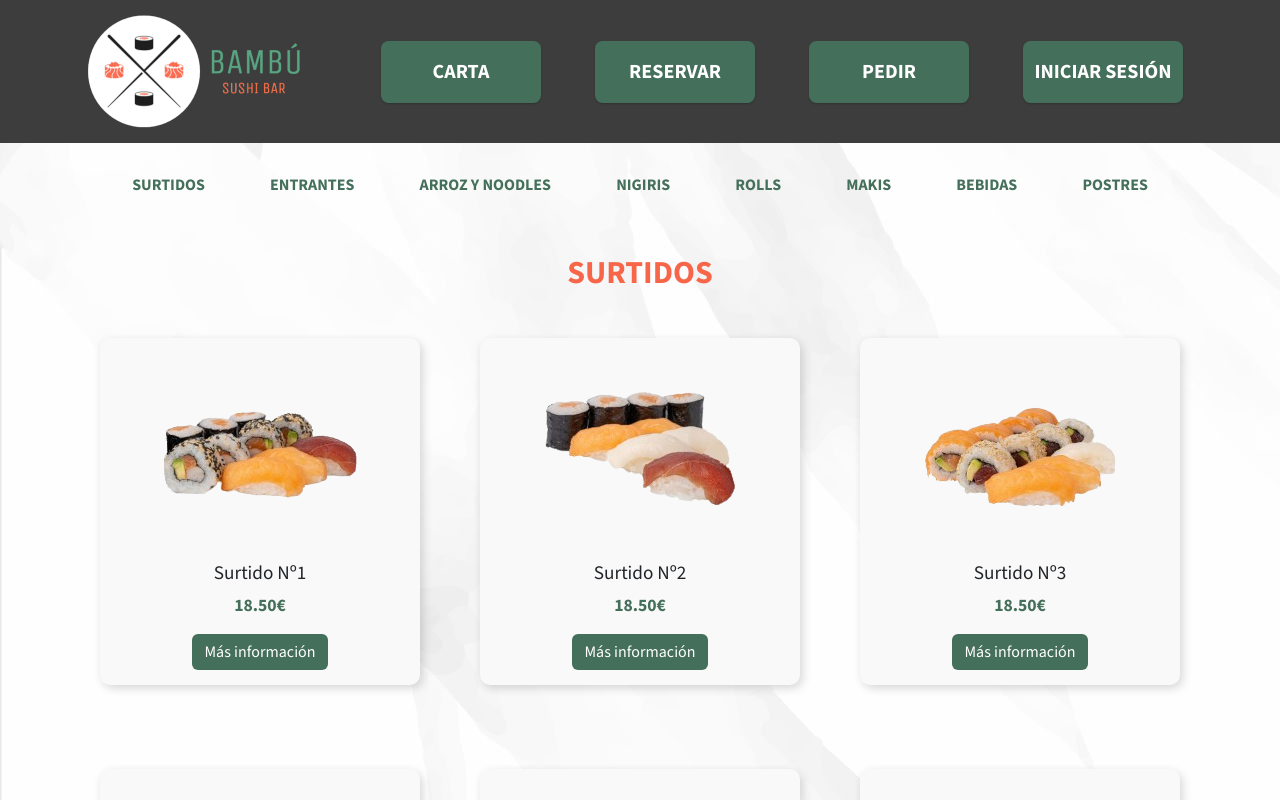
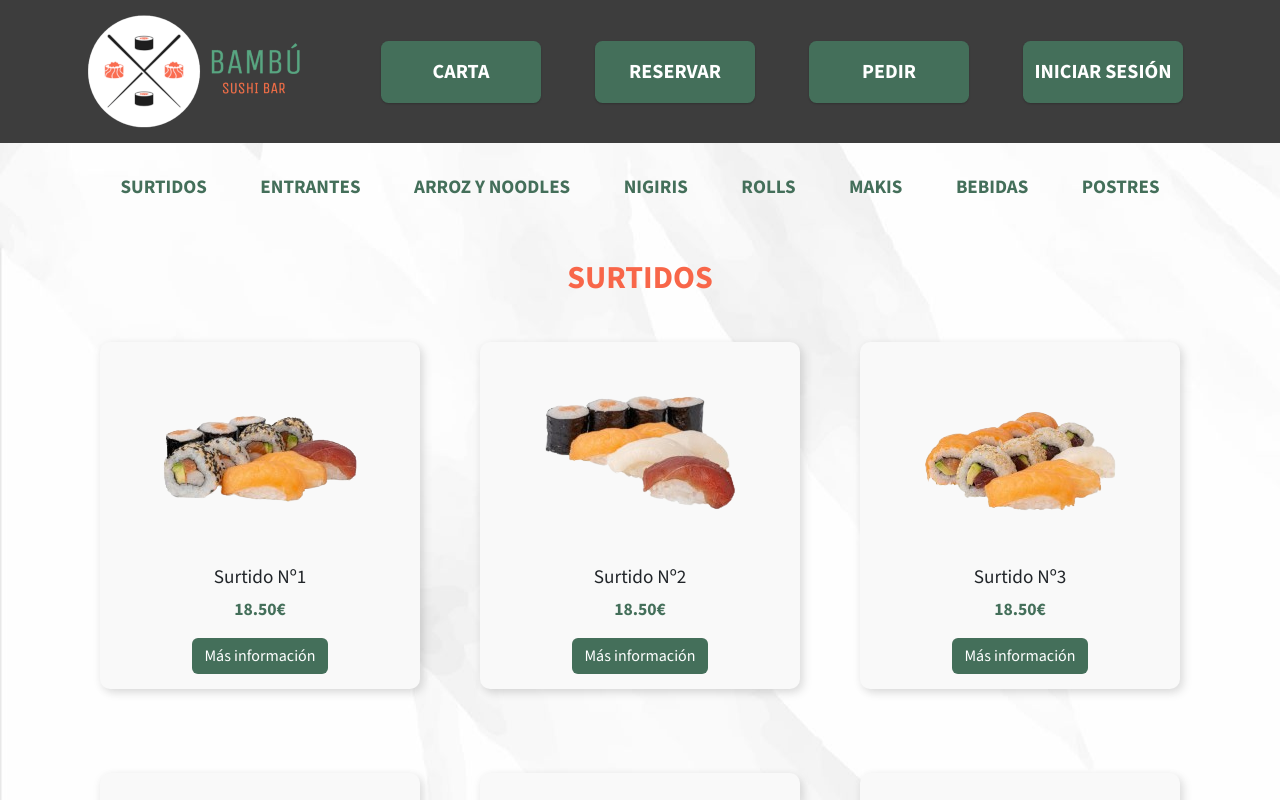
Before and after one commit to CarlosGM2005/Bambu, an Angular app: page /carta in a window 1280 px wide. Shown: the top 800 px of the page. Built offline with nearby package versions, Linux system fonts and the light colour scheme.

Commit message:
ajustes tamaño letras

```diff
--- a/src/app/carrito-compra/carrito-compra.component.scss
+++ b/src/app/carrito-compra/carrito-compra.component.scss
@@ -35,6 +35,7 @@ $terciary-color: #F86649;
     display: inline-block;
     position: relative;
     font-weight: bold;
+    font-size: 19px;
 }
 
 .nav-link:after{
--- a/src/app/carta/carta.component.scss
+++ b/src/app/carta/carta.component.scss
@@ -31,6 +31,7 @@ $terciary-color: #F86649;
     display: inline-block;
     position: relative;
     font-weight: bold;
+    font-size: 19px;
 }
 
 //Animación Barra de Navegación de Categorías
```
